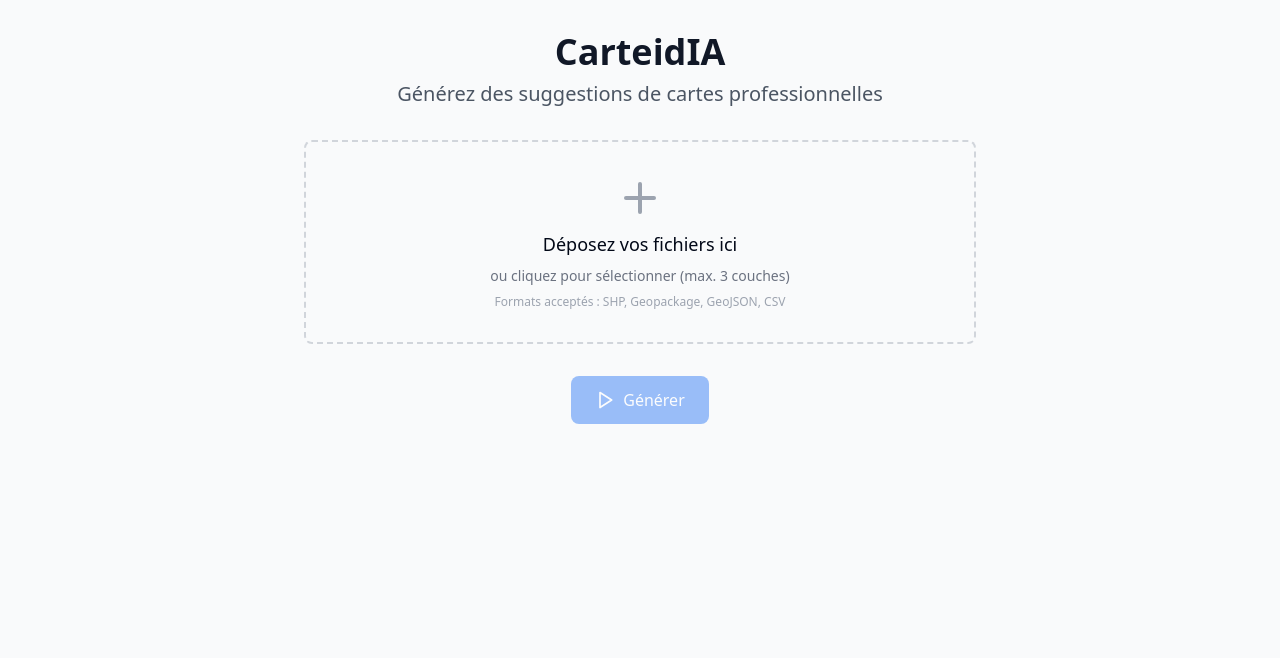
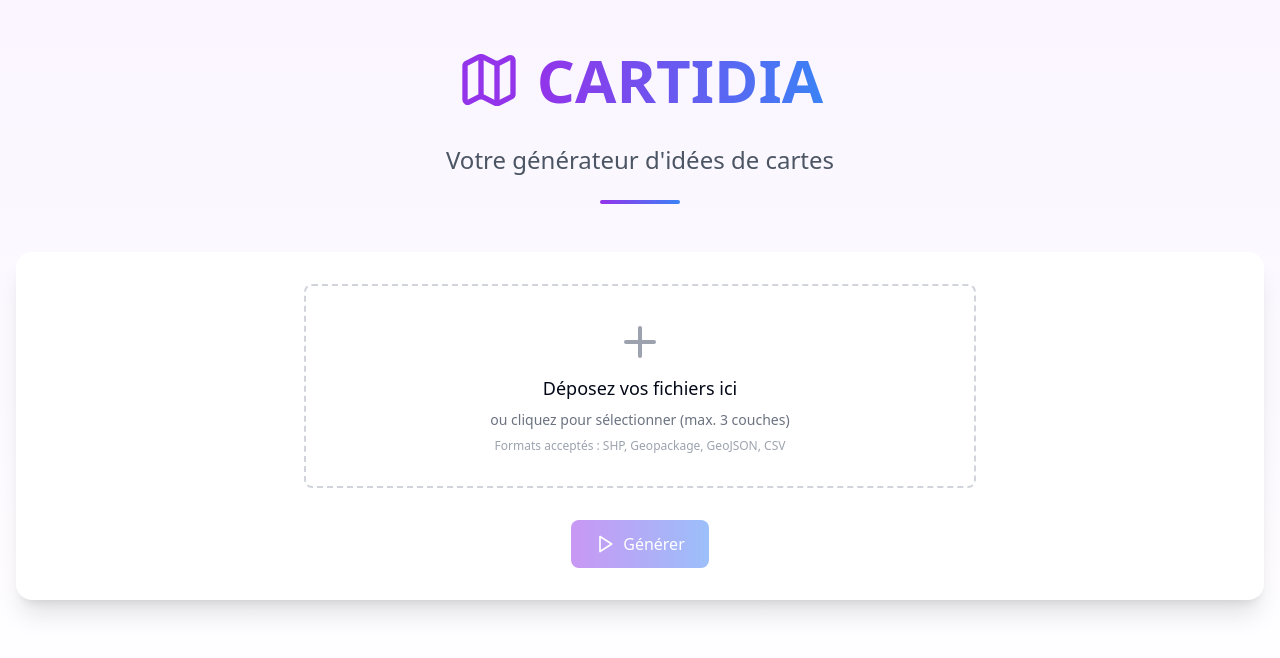
Before and after one commit to CartoGabon/cartidia-ec1e9349, a React (Vite) app: page / in a window 1280 px wide. Shown: the top 658 px of the page. Built offline with nearby package versions, Linux system fonts and the light colour scheme.

Commit message:
Update homepage design
Revamp the homepage to create a modern and visually appealing layout. Set the title to 'CARTIDIA' and update the description to 'Votre générateur d'idéés de cartes'.
[skip gpt_engineer]

```diff
--- a/src/pages/Index.tsx
+++ b/src/pages/Index.tsx
@@ -3,7 +3,7 @@ import { Layer, MapSuggestion } from "@/types/types";
 import { LayerUpload } from "@/components/LayerUpload";
 import { MapSuggestion as MapSuggestionComponent } from "@/components/MapSuggestion";
 import { ExportButtons } from "@/components/ExportButtons";
-import { RefreshCw, Play } from "lucide-react";
+import { RefreshCw, Play, Map } from "lucide-react";
 import { toast } from "sonner";
 
 const Index = () => {
@@ -76,27 +76,36 @@ const Index = () => {
   };
 
   return (
-    <div className="min-h-screen bg-gray-50">
-      <div className="max-w-7xl mx-auto px-4 py-8 space-y-8">
-        <div className="text-center space-y-2">
-          <h1 className="text-4xl font-bold text-gray-900">CarteidIA</h1>
-          <p className="text-xl text-gray-600">
-            Générez des suggestions de cartes professionnelles
+    <div className="min-h-screen bg-gradient-to-b from-purple-50 to-white">
+      <div className="max-w-7xl mx-auto px-4 py-12 space-y-12">
+        {/* Hero Section */}
+        <div className="text-center space-y-6">
+          <div className="flex items-center justify-center mb-8">
+            <Map className="w-16 h-16 text-purple-600 mr-4" />
+            <h1 className="text-6xl font-bold bg-clip-text text-transparent bg-gradient-to-r from-purple-600 to-blue-500">
+              CARTIDIA
+            </h1>
+          </div>
+          <p className="text-2xl text-gray-600 font-light max-w-2xl mx-auto">
+            Votre générateur d'idées de cartes
           </p>
+          <div className="h-1 w-20 bg-gradient-to-r from-purple-600 to-blue-500 mx-auto rounded-full" />
         </div>
 
+        {/* Main Content */}
+        <div className="bg-white rounded-2xl shadow-xl p-8 space-y-8">
           <LayerUpload layers={layers} setLayers={setLayers} />
 
           <div className="flex justify-center gap-4">
             <button
               onClick={generateSuggestions}
               disabled={isGenerating || layers.length === 0}
-            className={`flex items-center gap-2 px-6 py-3 bg-blue-500 text-white rounded-lg
+              className={`flex items-center gap-2 px-6 py-3 bg-gradient-to-r from-purple-600 to-blue-500 text-white rounded-lg
                 ${
                   isGenerating || layers.length === 0
                     ? "opacity-50 cursor-not-allowed"
-                  : "hover:bg-blue-600"
-              } transition-colors`}
+                    : "hover:opacity-90 transform hover:scale-105 transition-all"
+                }`}
             >
               <Play className="w-5 h-5" />
               Générer
@@ -106,12 +115,12 @@ const Index = () => {
               <button
                 onClick={generateSuggestions}
                 disabled={isGenerating}
-              className={`flex items-center gap-2 px-6 py-3 bg-purple-500 text-white rounded-lg
+                className={`flex items-center gap-2 px-6 py-3 bg-gradient-to-r from-purple-500 to-pink-500 text-white rounded-lg
                   ${
                     isGenerating
                       ? "opacity-50 cursor-not-allowed"
-                    : "hover:bg-purple-600"
-                } transition-colors`}
+                      : "hover:opacity-90 transform hover:scale-105 transition-all"
+                  }`}
               >
                 <RefreshCw
                   className={`w-5 h-5 ${isGenerating ? "animate-spin" : ""}`}
@@ -123,7 +132,7 @@ const Index = () => {
 
           {suggestions.length > 0 && (
             <div className="space-y-6">
-            <div className="flex justify-between items-center">
+              <div className="flex justify-between items-center border-b border-gray-200 pb-4">
                 <h2 className="text-2xl font-semibold text-gray-900">
                   Suggestions de cartes
                 </h2>
@@ -142,6 +151,7 @@ const Index = () => {
           )}
         </div>
       </div>
+    </div>
   );
 };
 
```
Lines whose indentation alone changed are shown as unchanged.
